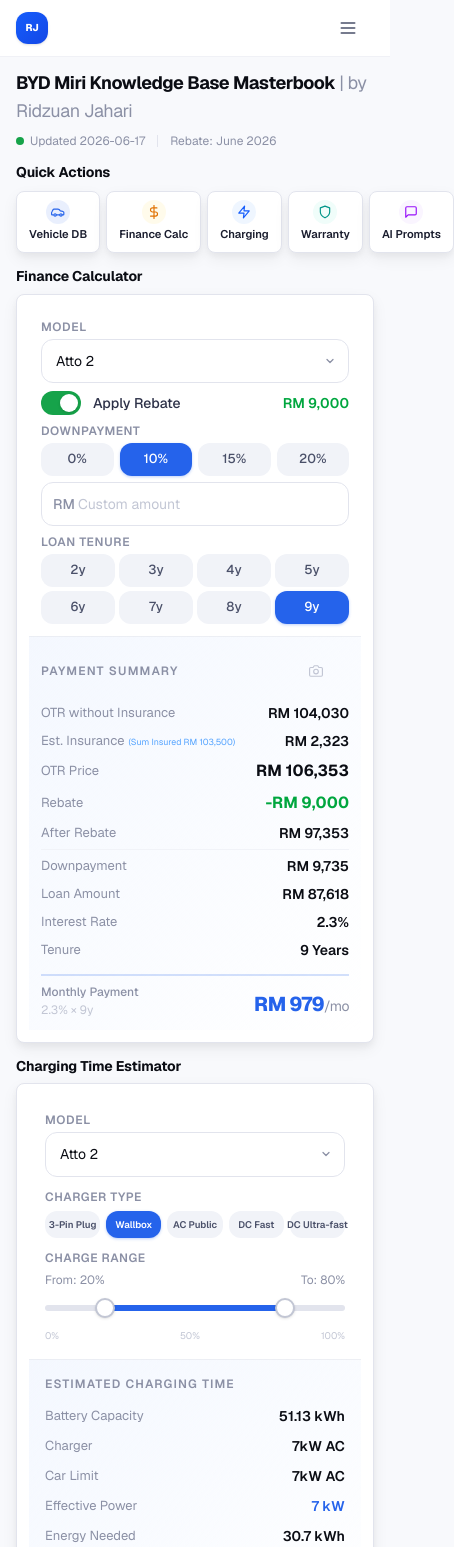
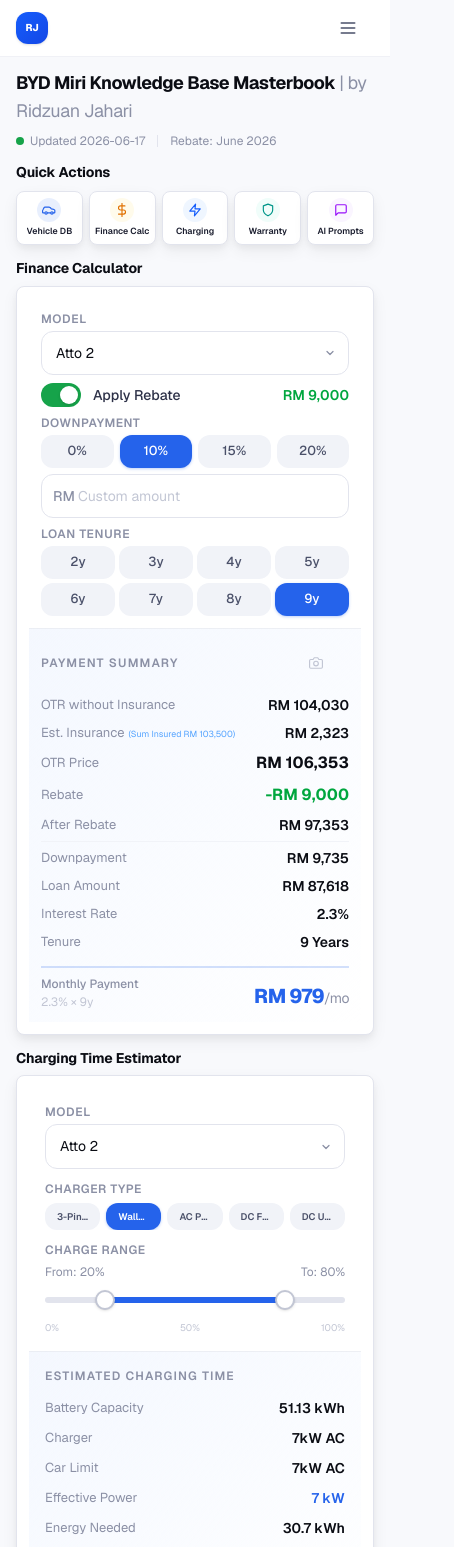
Before and after one commit to rznjhr-dot/bydmiri-data, a Next.js app: page / in a window 390 px wide. Shown: the top 1547 px of the page, 454 px wide, since content can reach past the window. Built offline with nearby package versions, Linux system fonts and the light colour scheme.

Commit message:
Fix mobile overflow: truncate labels, reduce card padding
👻 Generated with Ghost

Assisted-by: Big Pickle via Ghost <Ghost@charm.land>

```diff
--- a/src/app/page.tsx
+++ b/src/app/page.tsx
@@ -36,52 +36,52 @@
           <div className="flex flex-row gap-1.5">
             <Link
               href="/vehicles"
-              className="flex-1 card card-interactive card-elevated flex flex-col items-center gap-0.5 sm:gap-1 py-2 sm:py-3 text-center"
+              className="flex-1 card card-interactive card-elevated flex flex-col items-center gap-0.5 sm:gap-1 py-1.5 sm:py-3 !px-1 sm:!px-3 text-center overflow-hidden"
             >
               <div className="w-6 h-6 sm:w-9 sm:h-9 rounded-lg sm:rounded-xl bg-accent/10 flex items-center justify-center">
                 <svg xmlns="http://www.w3.org/2000/svg" width="14" height="14" viewBox="0 0 24 24" fill="none" stroke="currentColor" strokeWidth="2" strokeLinecap="round" strokeLinejoin="round" className="sm:w-[18px] sm:h-[18px] text-accent"><path d="M19 17h2c.6 0 1-.4 1-1v-3c0-.9-.7-1.7-1.5-1.9C18.7 10.6 16 10 16 10s-1.3-1.4-2.2-2.3c-.5-.4-1.1-.7-1.8-.7H5c-.6 0-1.1.4-1.4.9l-1.5 2.8C1.5 11.5 1 12.5 1 13.6V16c0 .6.4 1 1 1h2"/><circle cx="7" cy="17" r="2"/><path d="M9 17h6"/><circle cx="17" cy="17" r="2"/></svg>
               </div>
-              <span className="text-[0.7rem] sm:text-sm font-semibold text-neutral-700 whitespace-nowrap">Vehicle DB</span>
+              <span className="text-[0.55rem] sm:text-sm font-semibold text-neutral-700 truncate">Vehicle DB</span>
               <span className="hidden sm:block text-[0.6rem] sm:text-xs text-neutral-400">Browse all models</span>
             </Link>
             <a
               href="#loan-calculator"
-              className="flex-1 card card-interactive card-elevated flex flex-col items-center gap-0.5 sm:gap-1 py-2 sm:py-3 text-center"
+              className="flex-1 card card-interactive card-elevated flex flex-col items-center gap-0.5 sm:gap-1 py-1.5 sm:py-3 !px-1 sm:!px-3 text-center overflow-hidden"
             >
               <div className="w-6 h-6 sm:w-9 sm:h-9 rounded-lg sm:rounded-xl bg-amber-50 flex items-center justify-center">
                 <svg xmlns="http://www.w3.org/2000/svg" width="14" height="14" viewBox="0 0 24 24" fill="none" stroke="currentColor" strokeWidth="2" strokeLinecap="round" strokeLinejoin="round" className="sm:w-[18px] sm:h-[18px] text-amber-600"><line x1="12" y1="1" x2="12" y2="23"/><path d="M17 5H9.5a3.5 3.5 0 0 0 0 7h5a3.5 3.5 0 0 1 0 7H6"/></svg>
               </div>
-              <span className="text-[0.7rem] sm:text-sm font-semibold text-neutral-700 whitespace-nowrap">Finance Calc</span>
+              <span className="text-[0.55rem] sm:text-sm font-semibold text-neutral-700 truncate">Finance Calc</span>
               <span className="hidden sm:block text-[0.6rem] sm:text-xs text-neutral-400">Monthly payments</span>
             </a>
             <a
               href="#charging-estimator"
-              className="flex-1 card card-interactive card-elevated flex flex-col items-center gap-0.5 sm:gap-1 py-2 sm:py-3 text-center"
+              className="flex-1 card card-interactive card-elevated flex flex-col items-center gap-0.5 sm:gap-1 py-1.5 sm:py-3 !px-1 sm:!px-3 text-center overflow-hidden"
             >
               <div className="w-6 h-6 sm:w-9 sm:h-9 rounded-lg sm:rounded-xl bg-blue-50 flex items-center justify-center">
                 <svg xmlns="http://www.w3.org/2000/svg" width="14" height="14" viewBox="0 0 24 24" fill="none" stroke="currentColor" strokeWidth="2" strokeLinecap="round" strokeLinejoin="round" className="sm:w-[18px] sm:h-[18px] text-blue-600"><path d="M13 2L3 14h9l-1 8 10-12h-9l1-8z"/></svg>
               </div>
-              <span className="text-[0.7rem] sm:text-sm font-semibold text-neutral-700 whitespace-nowrap">Charging</span>
+              <span className="text-[0.55rem] sm:text-sm font-semibold text-neutral-700 truncate">Charging</span>
               <span className="hidden sm:block text-[0.6rem] sm:text-xs text-neutral-400">Station map</span>
             </a>
             <a
               href="#warranty"
-              className="flex-1 card card-interactive card-elevated flex flex-col items-center gap-0.5 sm:gap-1 py-2 sm:py-3 text-center"
+              className="flex-1 card card-interactive card-elevated flex flex-col items-center gap-0.5 sm:gap-1 py-1.5 sm:py-3 !px-1 sm:!px-3 text-center overflow-hidden"
             >
               <div className="w-6 h-6 sm:w-9 sm:h-9 rounded-lg sm:rounded-xl bg-teal-50 flex items-center justify-center">
                 <svg xmlns="http://www.w3.org/2000/svg" width="14" height="14" viewBox="0 0 24 24" fill="none" stroke="currentColor" strokeWidth="2" strokeLinecap="round" strokeLinejoin="round" className="sm:w-[18px] sm:h-[18px] text-teal-600"><path d="M12 22s8-4 8-10V5l-8-3-8 3v7c0 6 8 10 8 10z"/></svg>
               </div>
-              <span className="text-[0.7rem] sm:text-sm font-semibold text-neutral-700 whitespace-nowrap">Warranty</span>
+              <span className="text-[0.55rem] sm:text-sm font-semibold text-neutral-700 truncate">Warranty</span>
               <span className="hidden sm:block text-[0.6rem] sm:text-xs text-neutral-400">Coverage info</span>
             </a>
             <a
               href="#prompt-generator"
-              className="flex-1 card card-interactive card-elevated flex flex-col items-center gap-0.5 sm:gap-1 py-2 sm:py-3 text-center"
+              className="flex-1 card card-interactive card-elevated flex flex-col items-center gap-0.5 sm:gap-1 py-1.5 sm:py-3 !px-1 sm:!px-3 text-center overflow-hidden"
             >
               <div className="w-6 h-6 sm:w-9 sm:h-9 rounded-lg sm:rounded-xl bg-purple-50 flex items-center justify-center">
                 <svg xmlns="http://www.w3.org/2000/svg" width="14" height="14" viewBox="0 0 24 24" fill="none" stroke="currentColor" strokeWidth="2" strokeLinecap="round" strokeLinejoin="round" className="sm:w-[18px] sm:h-[18px] text-purple-600"><path d="M21 15a2 2 0 0 1-2 2H7l-4 4V5a2 2 0 0 1 2-2h14a2 2 0 0 1 2 2z"/></svg>
               </div>
-              <span className="text-[0.7rem] sm:text-sm font-semibold text-neutral-700 whitespace-nowrap">AI Prompts</span>
+              <span className="text-[0.55rem] sm:text-sm font-semibold text-neutral-700 truncate">AI Prompts</span>
               <span className="hidden sm:block text-[0.6rem] sm:text-xs text-neutral-400">Generate content</span>
             </a>
           </div>
--- a/src/components/ChargingTimeEstimator.tsx
+++ b/src/components/ChargingTimeEstimator.tsx
@@ -176,17 +176,17 @@
               <label className="block text-xs font-semibold text-neutral-400 uppercase tracking-wider mb-1.5">
                 Charger Type
               </label>
-              <div className="flex flex-row gap-1.5">
+              <div className="flex flex-row gap-1.5 overflow-hidden">
                 {CHARGER_TYPES.map((ct, i) => (
                   <button
                     key={ct.power}
                     type="button"
                     onClick={() => setChargerIdx(i)}
-                    className={`pill text-center flex-1 min-w-0 ${
+                    className={`pill text-center flex-1 min-w-0 overflow-hidden ${
                       chargerIdx === i ? "pill-active" : ""
                     }`}
                   >
-                    <span className="text-[0.6rem] sm:text-xs font-semibold whitespace-nowrap">{ct.label}</span>
+                    <span className="text-[0.6rem] sm:text-xs font-semibold truncate">{ct.label}</span>
                     <span className="text-[0.55rem] sm:text-[0.6rem] text-neutral-400 ml-0.5 hidden sm:inline">| {ct.power}kW</span>
                   </button>
                 ))}
```
